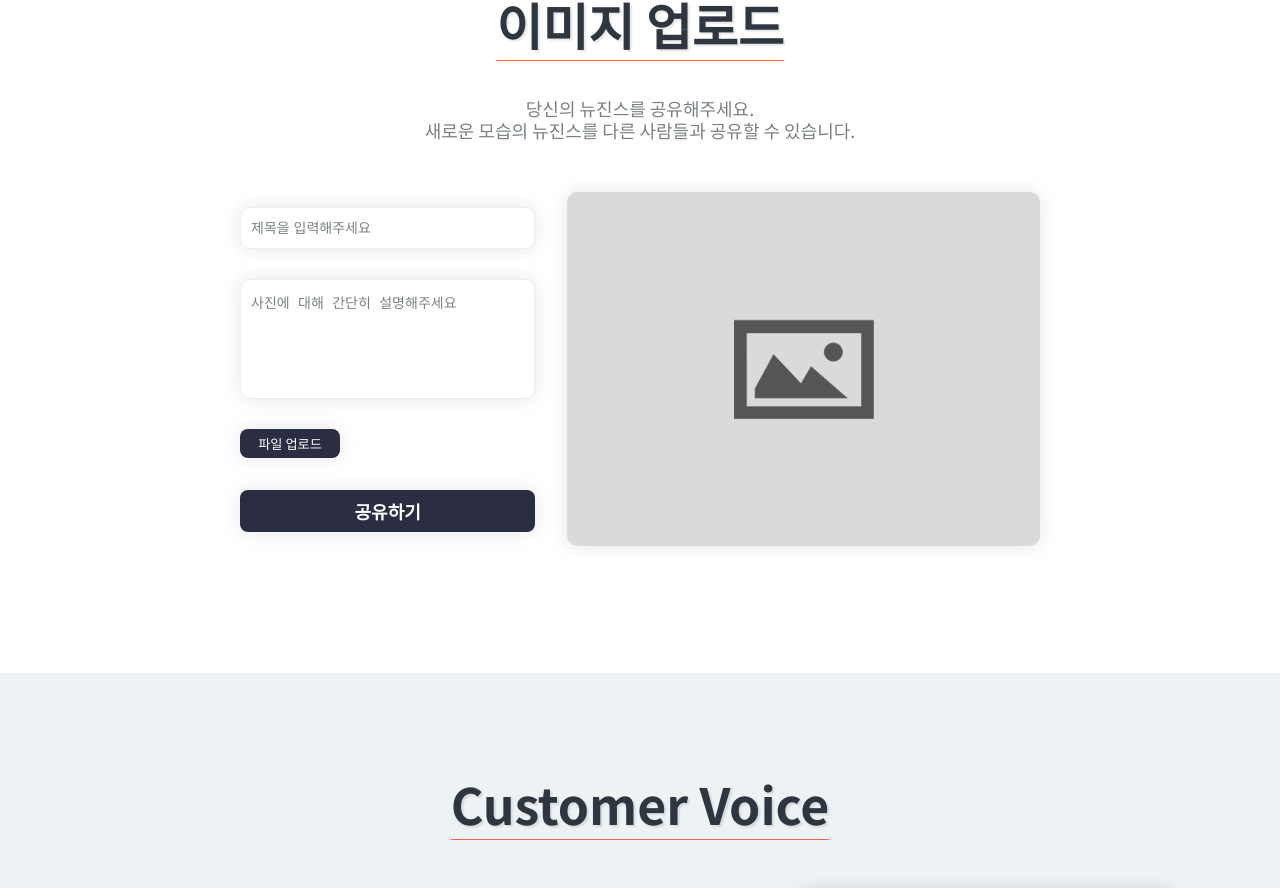
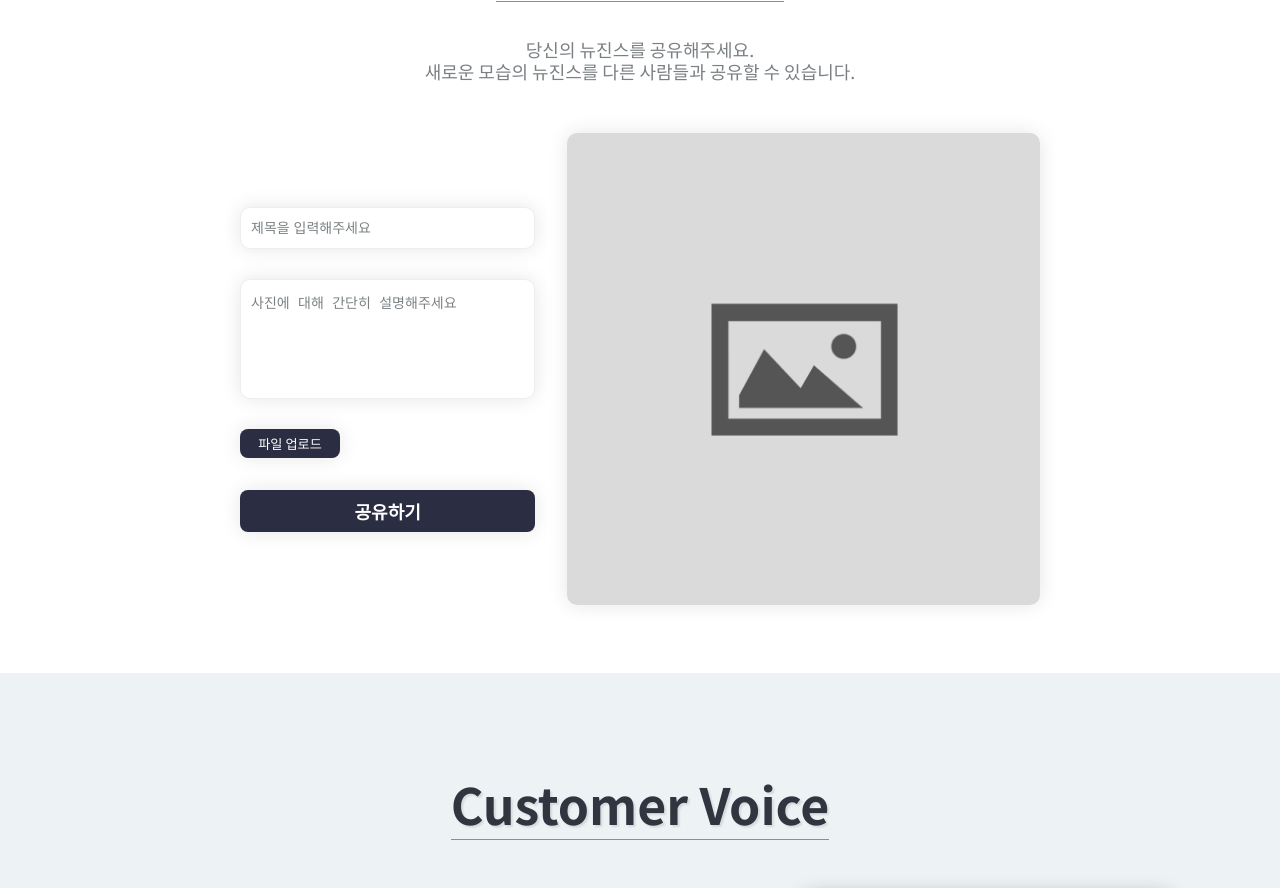
Before and after one commit to jungsikjeong/newJeansGallery, a React (Create React App) app: page / in a window 1280 px wide. Shown: the part 8815-9703 px from the top of the page. Built offline with nearby package versions, Linux system fonts and the light colour scheme; a web font is replaced by a local one.

Commit message:
Styles: 불필요한 코드 제거 및 fileUpload 공간 css수정

```diff
--- a/package.json
+++ b/package.json
@@ -16,7 +16,6 @@
     "react-awesome-reveal": "^4.2.3",
     "react-dom": "^18.2.0",
     "react-icons": "^4.8.0",
-    "react-player": "^2.12.0",
     "react-query": "^3.39.3",
     "react-router-dom": "^6.9.0",
     "react-scripts": "5.0.1",
--- a/src/components/file-upload/file-upload-form.tsx
+++ b/src/components/file-upload/file-upload-form.tsx
@@ -24,6 +24,7 @@ const Form = styled.form<{ flexShrink: string }>`
   height: 100%;
   @media (min-width: 768px) {
     max-width: 50%;
+    margin-right: 2rem;
     flex: ${(props) => (props.flexShrink ? '1 0 50%' : '1 1 50%')};
   }
 `;
@@ -108,13 +109,15 @@ const PreviewImage = styled.div`
   @media (max-width: 768px) {
     display: none;
   }
-  margin-left: 2rem;
+  aspect-ratio: auto 1;
 
   img {
     max-width: 100%;
+    width: 100%;
     height: 100%;
     box-shadow: 0px 0px 20px rgba(0, 0, 0, 0.1);
     border-radius: 0.625rem;
+    object-fit: cover;
   }
 `;
 
@@ -167,14 +170,14 @@ const FileUploadForm = () => {
 
       const reader = new FileReader();
 
-      if (file.type.match('image.gif')) {
-        alert('gif 파일은 올릴 수 없습니다.');
-      }
+      // if (file.type.match('image.gif')) {
+      //   alert('gif 파일은 올릴 수 없습니다.');
+      // }
       if (!file.type.match('image.*')) {
         alert('이미지 파일만 업로드 가능합니다.');
       }
 
-      if (file && file.type.match('image.*') && !file.type.match('image.gif')) {
+      if (file && file.type.match('image.*')) {
         reader.readAsDataURL(file);
 
         reader.onload = function () {
@@ -231,6 +234,7 @@ const FileUploadForm = () => {
             공유하기
           </Button>
         </Form>
+
         <PreviewImage>
           <img
             src={image.src ? image.src : '/assets/images/default.png'}
--- a/src/components/gallery.tsx
+++ b/src/components/gallery.tsx
@@ -140,16 +140,6 @@ const Item = styled.li`
   }
 `;
 
-const Test = styled.div`
-  position: absolute;
-  top: 0px;
-  left: 0px;
-  width: 120px;
-  height: 100%;
-  background-image: linear-gradient(rgb(0, 0, 0) 0%, rgba(0, 0, 0, 0) 100%);
-  z-index: 10;
-`;
-
 interface IImageTypes {
   id: string;
   src: string;
@@ -279,7 +269,6 @@ const Gallery = () => {
           </CustomAnimation>
         </Slogan>
 
-        {/* <Test /> */}
         <List ref={scrollRef}>
           <DummyItem display='block' />
           <DummyItem display='none' />
--- a/src/components/photos-modal.tsx
+++ b/src/components/photos-modal.tsx
@@ -1,4 +1,4 @@
-import React, { useState, useEffect } from 'react';
+import { useEffect, useState } from 'react';
 import { useRecoilValue, useSetRecoilState } from 'recoil';
 import styled, { css, keyframes } from 'styled-components';
 import { modalState } from '../atoms';
@@ -43,7 +43,6 @@ const Container = styled.div`
   position: fixed;
   top: 0;
   left: 0;
-
   z-index: 1000;
   padding: 2.5rem;
   background-color: rgba(0, 0, 0, 0.8);
@@ -123,6 +122,8 @@ const ImageWrap = styled.div`
 
   img {
     max-width: 100%;
+    width: 100%;
+    height: 100%;
     /* width: 600px; */
     height: auto;
     max-height: 500px;
```
Also changed, not shown: src/routes/Home.tsx (+0 -10 lines), 1 other file (tests, documents, lock files or other folders).
